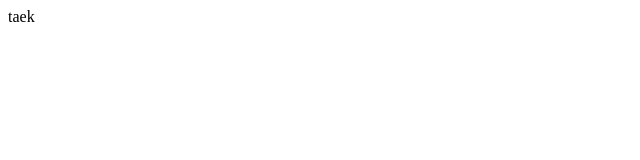
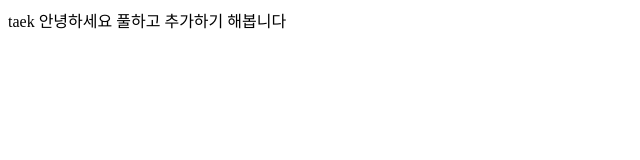
Before and after one commit to Jinlee057/GITTEST, a plain HTML site: page taek/index.html in a window 1280 px wide. Shown: the whole page, without its empty margins (0-640 px from the left). Drawn offline with Linux system fonts and the light colour scheme.

Commit message:
amend:index.html

```diff
--- a/taek/index.html
+++ b/taek/index.html
@@ -8,5 +8,6 @@
     </head>
     <body>
         taek
+        안녕하세요 풀하고 추가하기 해봅니다
     </body>
 </html>
```
